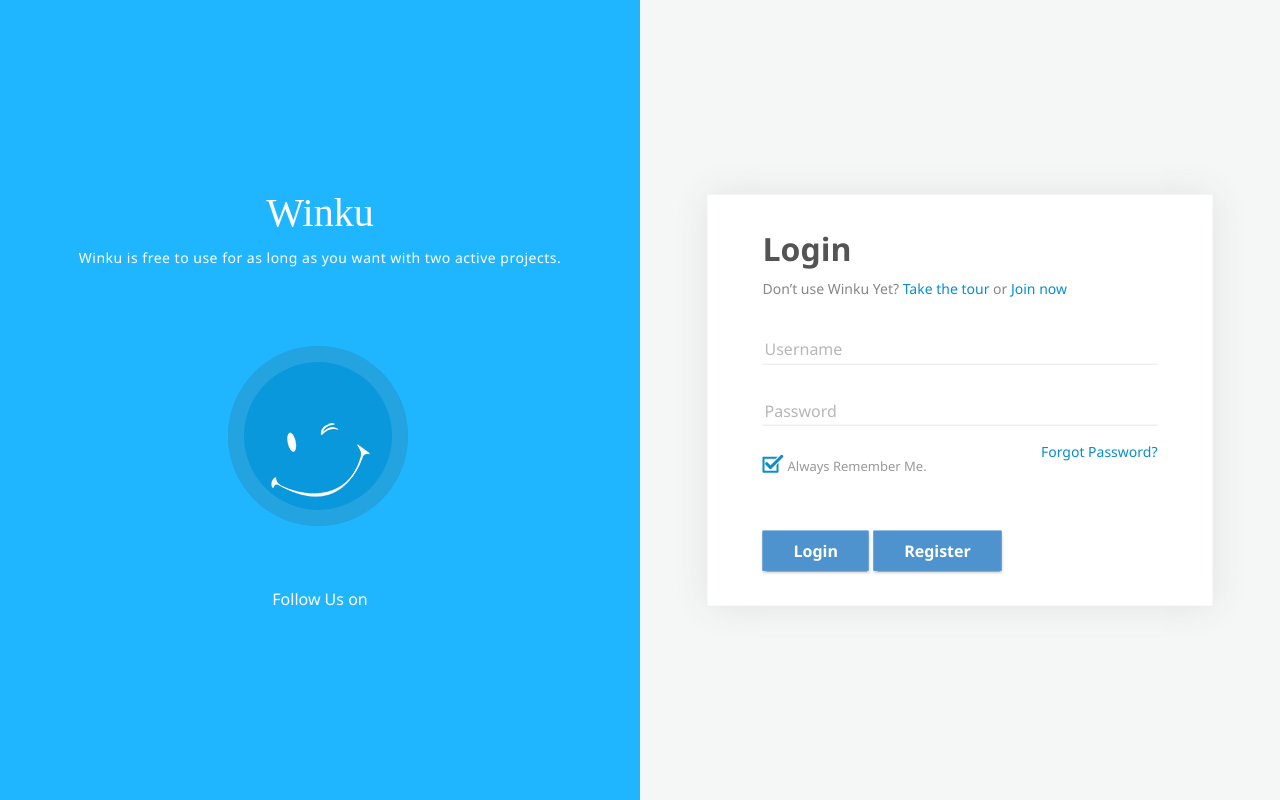
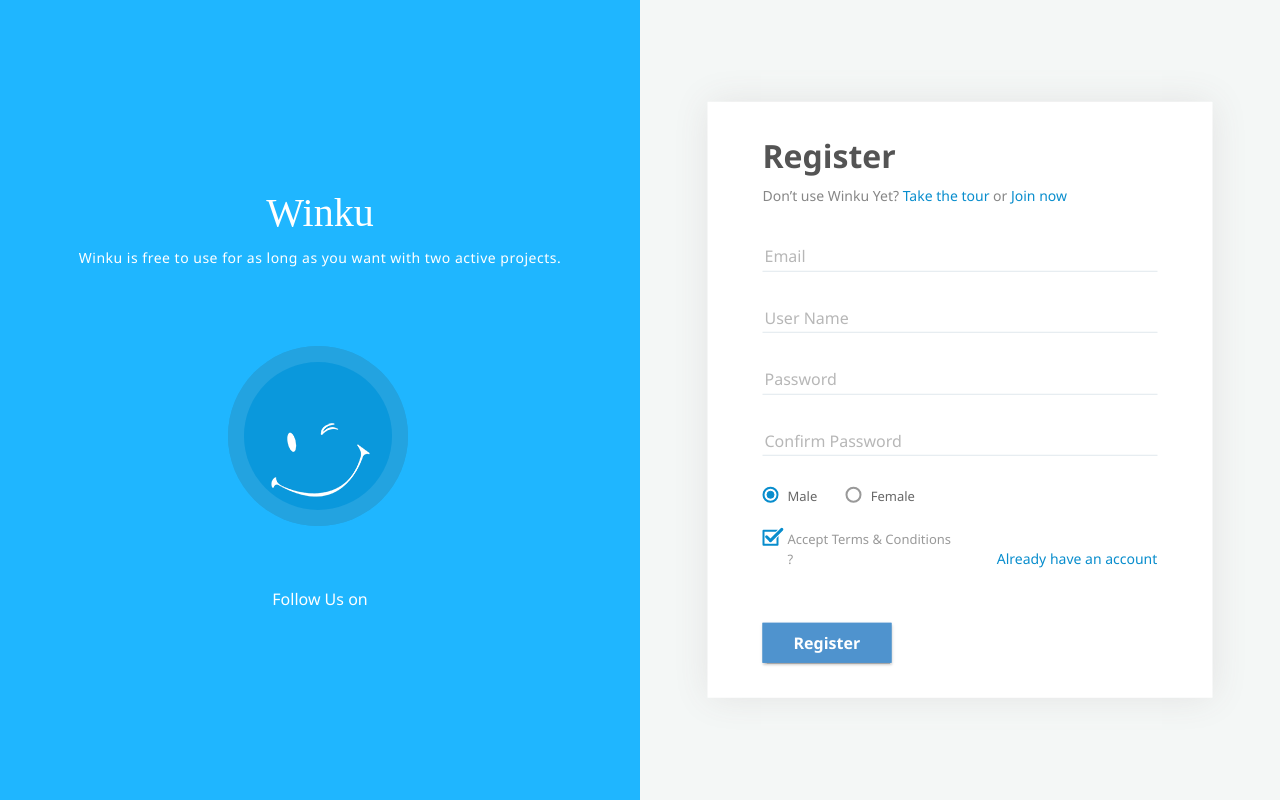
Before and after one commit to yevhenii9420/Django-Social, a Django app: page /accounts/register in a window 1280 px wide. Run offline with Django 3.2, Linux system fonts and the light colour scheme; some libraries are stand-ins or nearby versions; some web fonts are replaced; grey boxes are pictures that could not be loaded.

Commit message:
Login and registration done

```diff
--- a/accounts/forms.py
+++ b/accounts/forms.py
@@ -18,6 +18,7 @@ class UserRegistrationForm(UserCreationForm):
         model = User
         fields = ("username",
                   "email",
+                  "gender",
                   "password1",
                   "password2")
 
--- a/accounts/models.py
+++ b/accounts/models.py
@@ -16,13 +16,13 @@ class User(AbstractUser):
                               error_messages={
                                   'unique': "A user with that email already exists.",
                               })
-    gender = models.CharField(max_length=20, choices=(("male", "Male"), ("female", "Female")))
+    gender = models.CharField(max_length=20)
     status = models.BooleanField(default=False)
     avatar = models.ImageField(upload_to='avatars', default='avatars/guest.png')
     about = models.TextField(blank=True)
 
     USERNAME_FIELD = "email"
-    REQUIRED_FIELDS = ["username"]
+    REQUIRED_FIELDS = ["username", "gender"]
 
     def __unicode__(self):
         return self.email
--- a/accounts/views.py
+++ b/accounts/views.py
@@ -39,7 +39,8 @@ class RegisterView(CreateView):
             user.save()
             return redirect('accounts:login')
         else:
-            return render(request, 'accounts/login.html', {'form': user_form})
+            print(user_form.errors)
+            return render(request, 'accounts/register.html', {'form': user_form})
 
 
 class LoginView(FormView):
@@ -71,12 +72,9 @@ class LoginView(FormView):
 
     def form_valid(self, form):
         auth.login(self.request, form.get_user())
-
         return HttpResponseRedirect(self.get_success_url())
-        # return super(Login, self).form_valid(form)
 
     def form_invalid(self, form):
-        """If the form is invalid, render the invalid form."""
         return self.render_to_response(self.get_context_data(form=form))
 
 
--- a/static/js/script.js
+++ b/static/js/script.js
@@ -294,17 +294,6 @@ $(function() {
 	  });
 
 
-// login & register form
-	$('button.signup').on("click", function(){
-		$('.login-reg-bg').addClass('show');
-		return false;
-	  });
-
-	  $('.already-have').on("click", function(){
-		$('.login-reg-bg').removeClass('show');
-		return false;
-	  });
-
 //----- count down timer
 	if ($.isFunction($.fn.downCount)) {
 		$('.countdown').downCount({
--- a/templates/accounts/register.html
+++ b/templates/accounts/register.html
@@ -34,75 +34,50 @@
                 </div>
             </div>
             <div class="col-lg-6 col-md-6 col-sm-6 col-xs-12">
-                <div class="login-reg-bg">
-                    <div class="log-reg-area sign">
-                        <h2 class="log-title">Login</h2>
-                        <p>
-                            Don’t use Winku Yet? <a href="#" title="">Take the tour</a> or <a href="#" title="">Join now</a>
-                        </p>
-                        <form method="post">
-                            <div class="form-group">
-                                <input type="text" id="input" required="required"/>
-                                <label class="control-label" for="input">Username</label><i class="mtrl-select"></i>
-                            </div>
-                            <div class="form-group">
-                                <input type="password" required="required"/>
-                                <label class="control-label" for="input">Password</label><i class="mtrl-select"></i>
-                            </div>
-                            <div class="checkbox">
-                                <label>
-                                    <input type="checkbox" checked="checked"/><i class="check-box"></i>Always Remember Me.
-                                </label>
-                            </div>
-                            <a href="#" title="" class="forgot-pwd">Forgot Password?</a>
-                            <div class="submit-btns">
-                                <button class="mtr-btn signin" type="button"><span>Login</span></button>
-                                <button class="mtr-btn signup" type="button"><span>Register</span></button>
-                            </div>
-                        </form>
-                    </div>
+                <div class="login-reg-bg show">
                     <div class="log-reg-area reg">
                         <h2 class="log-title">Register</h2>
                         <p>
                             Don’t use Winku Yet? <a href="#" title="">Take the tour</a> or <a href="#" title="">Join now</a>
                         </p>
-                        <form method="post">
+                        <form method="post" action="">
+                            {% csrf_token %}
                             <div class="form-group">
-                                <input type="text" required="required"/>
-                                <label class="control-label" for="input">First & Last Name</label><i class="mtrl-select"></i>
+                                <input type="text" required="required" name="email"/>
+                                <label class="control-label" for="input">Email</label><i class="mtrl-select"></i>
                             </div>
                             <div class="form-group">
-                                <input type="text" required="required"/>
+                                <input type="text" required="required" name="username"/>
                                 <label class="control-label" for="input">User Name</label><i class="mtrl-select"></i>
                             </div>
                             <div class="form-group">
-                                <input type="password" required="required"/>
+                                <input type="password" required="required" name="password1"/>
                                 <label class="control-label" for="input">Password</label><i class="mtrl-select"></i>
+                            </div>
+                            <div class="form-group">
+                                <input type="password" required="required" name="password2"/>
+                                <label class="control-label" for="input">Confirm Password</label><i class="mtrl-select"></i>
                             </div>
                             <div class="form-radio">
                                 <div class="radio">
                                     <label>
-                                        <input type="radio" name="radio" checked="checked"/><i class="check-box"></i>Male
+                                        <input type="radio" name="gender" checked="checked"/><i class="check-box"></i>Male
                                     </label>
                                 </div>
                                 <div class="radio">
                                     <label>
-                                        <input type="radio" name="radio"/><i class="check-box"></i>Female
+                                        <input type="radio" name="gender"/><i class="check-box"></i>Female
                                     </label>
                                 </div>
-                            </div>
-                            <div class="form-group">
-                                <input type="text" required="required"/>
-                                <label class="control-label" for="input"><a href="https://wpkixx.com/cdn-cgi/l/email-protection" class="__cf_email__" data-cfemail="c782aaa6aeab87">[email&#160;protected]</a></label><i class="mtrl-select"></i>
                             </div>
                             <div class="checkbox">
                                 <label>
                                     <input type="checkbox" checked="checked"/><i class="check-box"></i>Accept Terms & Conditions ?
                                 </label>
                             </div>
-                            <a href="#" title="" class="already-have">Already have an account</a>
+                            <a href="{% url 'accounts:login' %}" title="" class="already-have">Already have an account</a>
                             <div class="submit-btns">
-                                <button class="mtr-btn signup" type="button"><span>Register</span></button>
+                                <button class="mtr-btn signup" type="submit"><span>Register</span></button>
                             </div>
                         </form>
                     </div>
```
Also changed, not shown: socialnetwork/settings.py (+9 -9 lines), templates/accounts/login.html (+12 -54 lines), accounts/migrations/0002_auto_20190825_2211.py (added), social.sqlite3.
